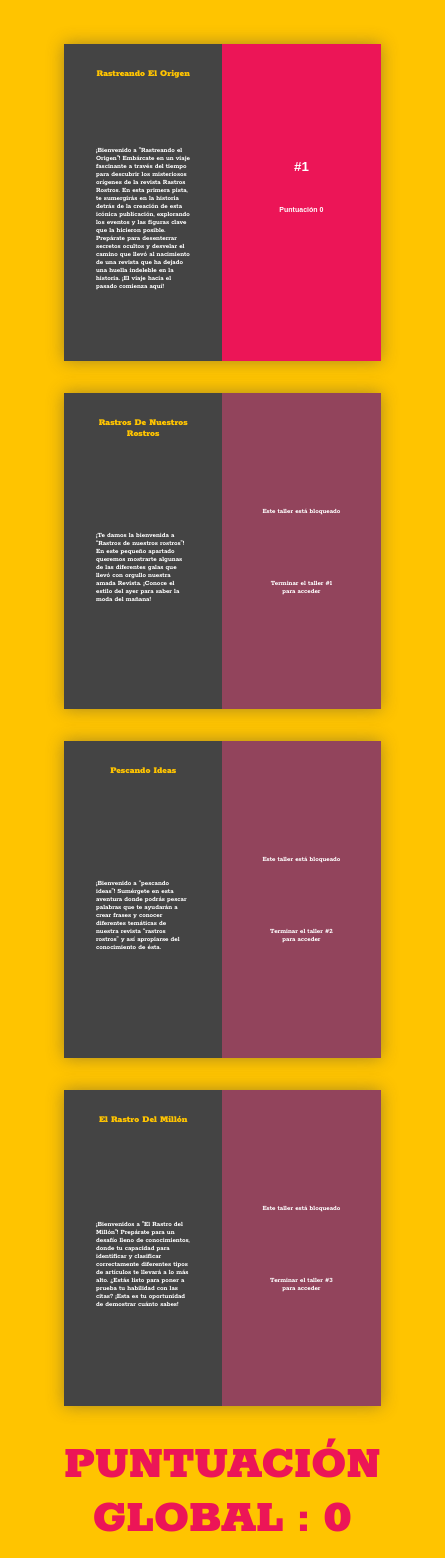
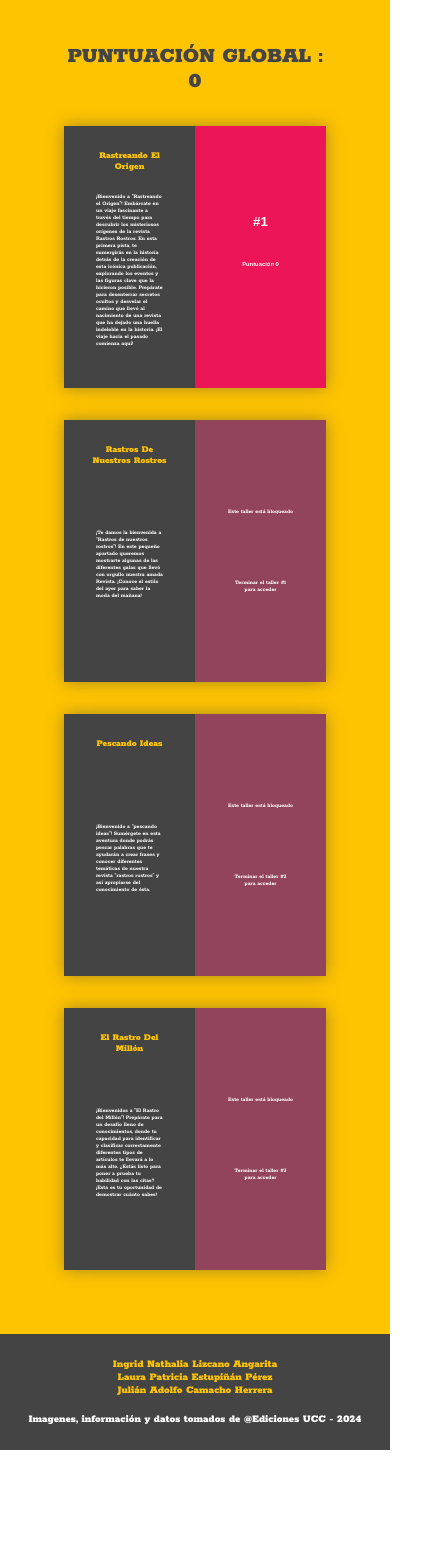
Before and after one commit to AmpolStack/ova_web, an Angular app: page /home in a window 390 px wide. Shown: the part 410-1968 px from the top of the page, 445 px wide, since content can reach past the window. After the commit the page ends 1860 px from the top, so only its background shows below. Built offline with nearby package versions, Linux system fonts and the light colour scheme; a web font is replaced by a local one.

Commit message:
irrelevant 4

```diff
--- a/src/app/act-pi/act-pi.component.ts
+++ b/src/app/act-pi/act-pi.component.ts
@@ -24,7 +24,7 @@ export class ActPIComponent implements OnDestroy{
           "Las TIC en la enseñanza de la lengua castellana a niños con discapacidad auditiva. null.",
           "Procesos de enseñanza-aprendizaje en la universidad: perspectiva de los estudiantes. 2016-12-01"
         ],
-        0
+        2
       ),
       name: "APRENDIZAJE",
       touched : false
@@ -32,8 +32,8 @@ export class ActPIComponent implements OnDestroy{
     {
       question: new Question(
         "¿Qué género literario utilizan para aumentar la creatividad según el título del artículo N 2?",
-        ["Poético", "Narrativo", "Dramático"],
-        0
+        ["Narrativo","Poético", "Dramático"],
+        1
       ),
       name: "CREATIVIDAD",
       touched : false
@@ -53,7 +53,7 @@ export class ActPIComponent implements OnDestroy{
       question: new Question(
         "¿Quién es el autor del artículo que está ubicado en la séptima posición?",
         ["Orlando Parra", "Laura Milena Arias", "Gerardo Cardozo Rincón"],
-        0
+        2
       ),
       name: "LECTURA",
       touched : false
--- a/src/app/app.component.css
+++ b/src/app/app.component.css
@@ -64,10 +64,10 @@ footer {
     align-content: center;
     text-align: center;
     display: flex;
-    flex-direction: row;
     justify-content: space-evenly;
-    padding: 3rem 0;
-    /* font-size: 1.3vh */
+    flex-direction: column;
+    padding: 1.5rem 0;
+    gap: 1rem;
 }
 footer>*{
     align-content: center;
@@ -123,17 +123,12 @@ footer>.autor-container{
         font-size: 3.3vh
     }
     header>.image-container {
-        max-width: 20%;
+        max-width: 15%;
         padding: 0
     }
+
     .autor-container>p,.thanks-container>p{
         font-size: .7rem;
-    }
-    footer{
-        flex-direction: column;
-        gap: 2rem;
-        padding: 1.5rem 0;
-        gap: 1rem;
     }
 }
 .cuat {
--- a/src/app/menu/card/card.component.css
+++ b/src/app/menu/card/card.component.css
@@ -74,13 +74,22 @@ p {
     color: #ec1557
 }
 
-@media screen and (max-width:800px) {
+@media screen and (max-width:900px) {
     .image-container {
         max-width: 25%
     }
 
     p {
         font-size: 1.8vmin
+    }
+
+    h3 {
+        font-size: 2.5vmin
+    }
+}
+@media screen and (max-width:500px) {
+    p {
+        font-size: 1.5vmin
     }
 
     h3 {
--- a/src/app/menu/menu.component.css
+++ b/src/app/menu/menu.component.css
@@ -44,8 +44,15 @@ main{
     font-size: 3rem;
     box-shadow: 0 0 .3rem 0 #222;
     transition: background-color .5s, color .5s;
+    animation: wobble 5s infinite ease-in-out;
 }
-
+h3{
+    color: #444;
+    font-size: 1.8rem;
+    width: 100%;
+    text-align: center;
+    font-weight: 900;
+}
 .question-card:hover{
     background-color: #fff;
     color: #444;
@@ -56,6 +63,7 @@ main{
         /* padding: 1rem 2rem; */
         /* gap: .2rem; */
         aspect-ratio: 1/1;
+        flex: 0 1 25rem;
         /* flex: 0 1 10rem; */
 
     }
@@ -63,4 +71,15 @@ main{
         gap: 2rem;
     }
 
+    h3{
+        font-size: 1.4rem;
+    }
+
 }
+
+@keyframes wobble {
+    0%, 100% { transform: rotate(0deg); }
+    25% { transform: rotate(-4deg); }
+    50% { transform: rotate(4deg); }
+    75% { transform: rotate(-4deg); }
+}
--- a/src/app/menu/menu.component.html
+++ b/src/app/menu/menu.component.html
@@ -3,8 +3,8 @@
         ?
     </button>
     <h2>TALLERES</h2>
+    <h3>PUNTUACIÓN GLOBAL : {{this.activityHandler.getGlobalScore()}}</h3>
     <!-- Calls the component of the workshop cards -->
     <app-card class="card-container" *ngFor="let item of this.activityHandler.activitysList; let i = index" [Activity]="item" [number]="i+1">
     </app-card>
-    <h2>Puntuación Global : {{this.activityHandler.getGlobalScore()}}</h2>
 </main>
```
